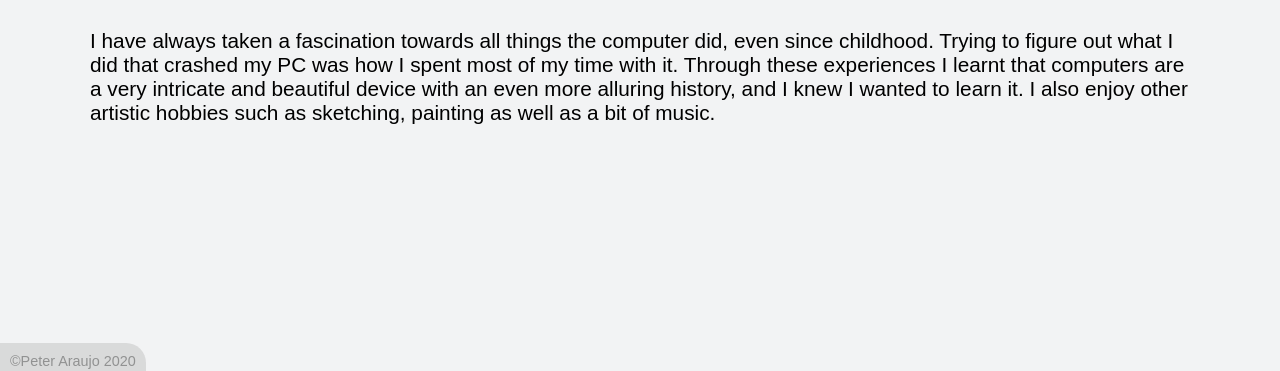
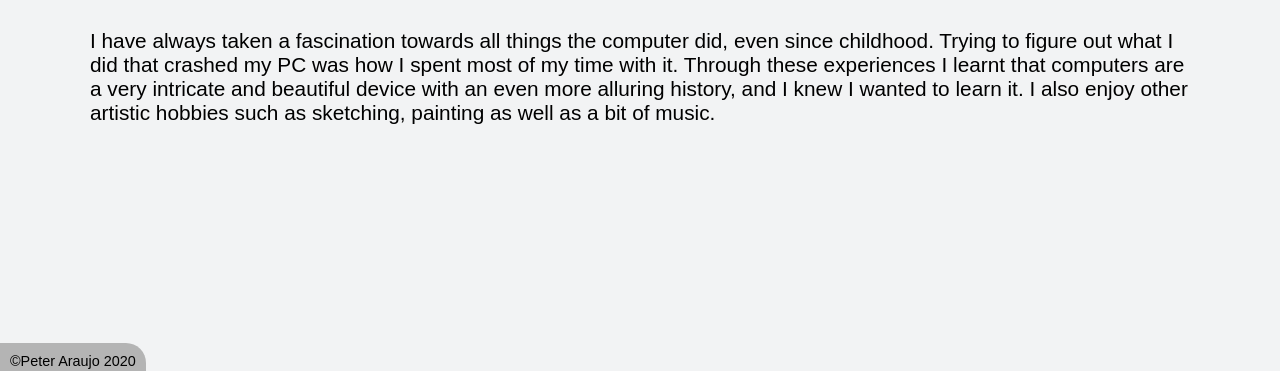
Before and after one commit to Araujo-Peter/Araujo-Peter.github.io, a plain HTML site: page index.html in a window 1280 px wide. Shown: the part 430-801 px from the top of the page. Drawn offline with Linux system fonts and the light colour scheme.

Commit message:
Update in opacity of copy

```diff
--- a/styles.css
+++ b/styles.css
@@ -41,7 +41,7 @@ footer.footer{
 }
 
 .footer{
-    opacity: 0.4;
+    /* opacity: 0.4; */
     width: 100%;
     position: sticky;
     bottom: 0px;
```
